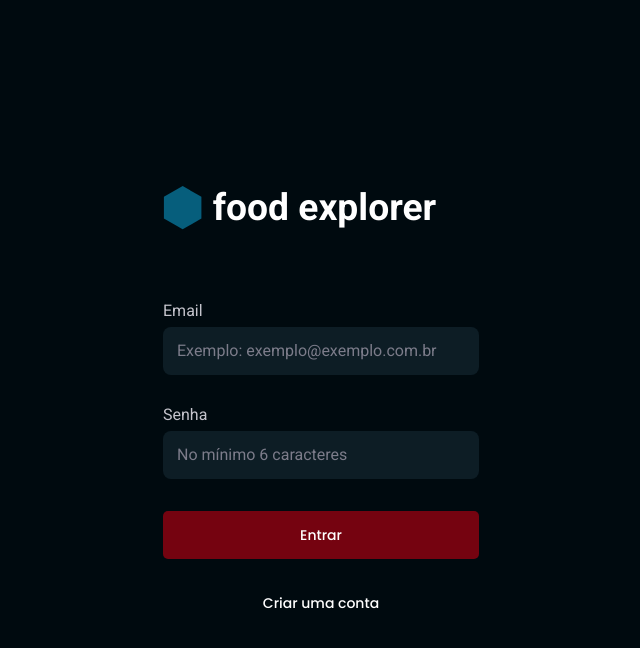
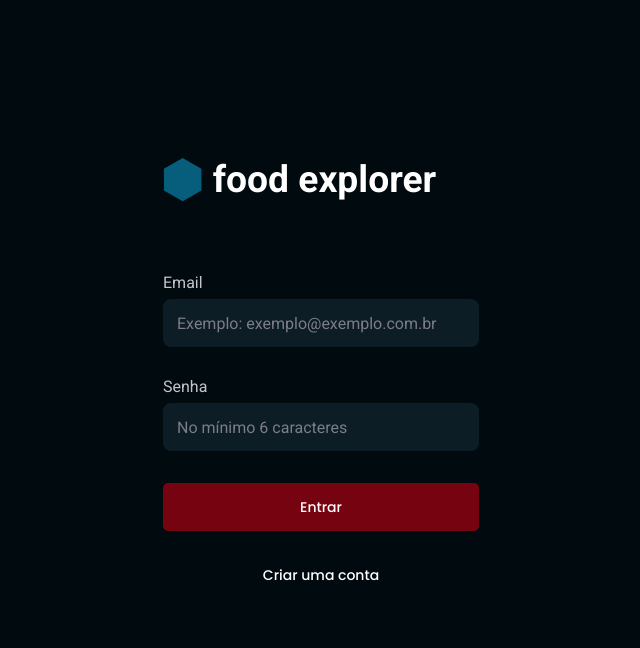
Before and after one commit to ygorbontia/Front-FoodExplorer, a React (Vite) app: page / in a window 1280 px wide. Shown: the top 648 px of the page, without its empty margins (319-959 px from the left). Built offline with nearby package versions, Linux system fonts and the light colour scheme.

Commit message:
update page style

```diff
--- a/src/pages/SignIn/style.js
+++ b/src/pages/SignIn/style.js
@@ -4,11 +4,9 @@ export const SignInSC = styled.div`
   width: 100%;
   height: 100vh;
 
-    display: grid;
-    place-content: center;
-
   main {
     width: 31.6rem;
+    margin: 15.8rem auto 0;
 
     > div {
       margin-bottom: 7.3rem;
--- a/src/pages/SignUp/style.js
+++ b/src/pages/SignUp/style.js
@@ -4,11 +4,9 @@ export const SignUpSC = styled.div`
   width: 100%;
   height: 100vh;
 
-  display: grid;
-  place-content: center;
-
   main {
     width: 31.6rem;
+    margin: 15.8rem auto 0;
 
     > div {
       margin-bottom: 7.3rem;
```
